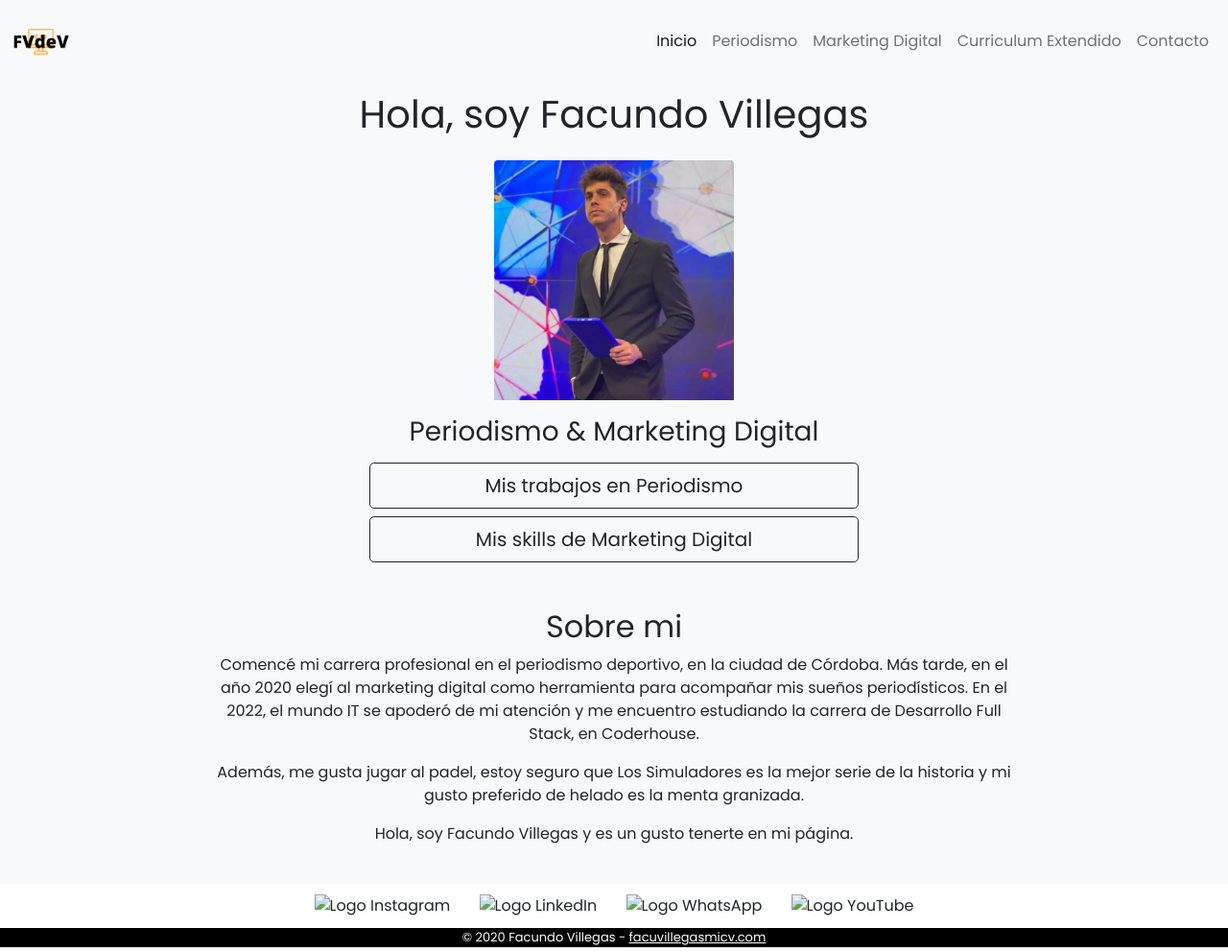
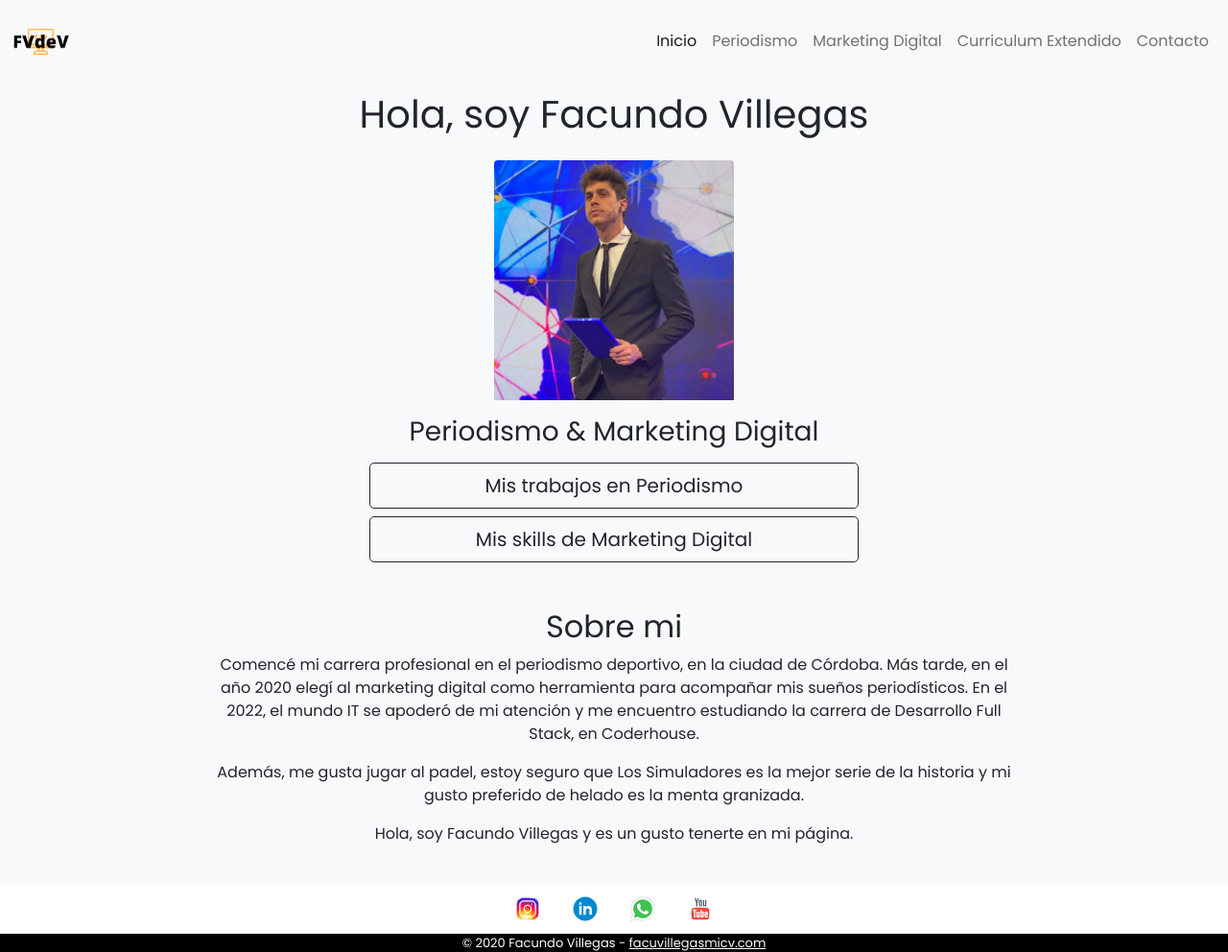
Before and after one commit to Facuvillegass/TerceraEntregaPF, a plain HTML site: page index.html in a window 1280 px wide. Shown: the whole page at 96% size. Drawn offline with nearby package versions, Linux system fonts and the light colour scheme.

Commit message:
Nuevo cambio, tercera entrega

```diff
--- a/index.html
+++ b/index.html
@@ -113,25 +113,25 @@
           class="btn btn-floating"
           href="https://www.instagram.com/facuvillegass/?hl=es"
           role="button"
-          > <img src="../DesafioSASS-II/Imagenes/icons8-instagram.svg" title = "Instragram" alt="Logo Instagram" width="30px"></a>
+          > <img src="Imagenes/icons8-instagram.svg" title = "Instragram" alt="Logo Instagram" width="30px"></a>
 
           <a
           class="btn btn-floating"
           href="https://www.linkedin.com/in/facundo-villegas-45342513b/"
           role="button"
-          > <img src="../DesafioSASS-II/Imagenes/iconLinkedIn.svg" title = "LinkedIn" alt="Logo LinkedIn" width="30px"></a>
+          > <img src="Imagenes/iconLinkedIn.svg" title = "LinkedIn" alt="Logo LinkedIn" width="30px"></a>
 
           <a
           class="btn  btn-floating"
           href="https://wa.me/005493512444270"
           role="button"
-          > <img src="../DesafioSASS-II/Imagenes/icons8-whatsapp.svg" title = "WhatsApp" alt="Logo WhatsApp" width="30px"></a>
+          > <img src="Imagenes/icons8-whatsapp.svg" title = "WhatsApp" alt="Logo WhatsApp" width="30px"></a>
 
           <a
           class="btn  btn-floating"
           href="https://www.youtube.com/channel/UC0SdXRx2U5xeeveKwpTH0Gg/videos"
           role="button"
-          > <img src="../DesafioSASS-II/Imagenes/icons8-youtube.svg" title = "YouTube" alt="Logo YouTube" width="30px"></a>
+          > <img src="Imagenes/icons8-youtube.svg" title = "YouTube" alt="Logo YouTube" width="30px"></a>
       </section>
 
   </div>
```
